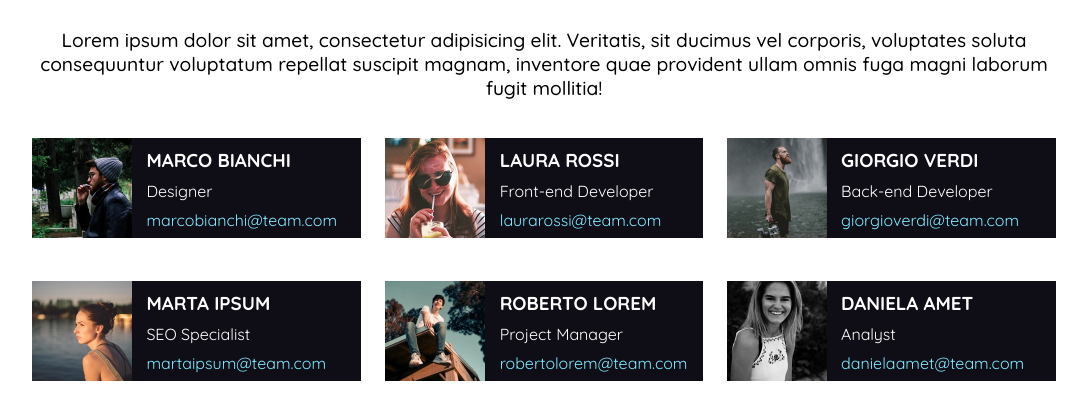
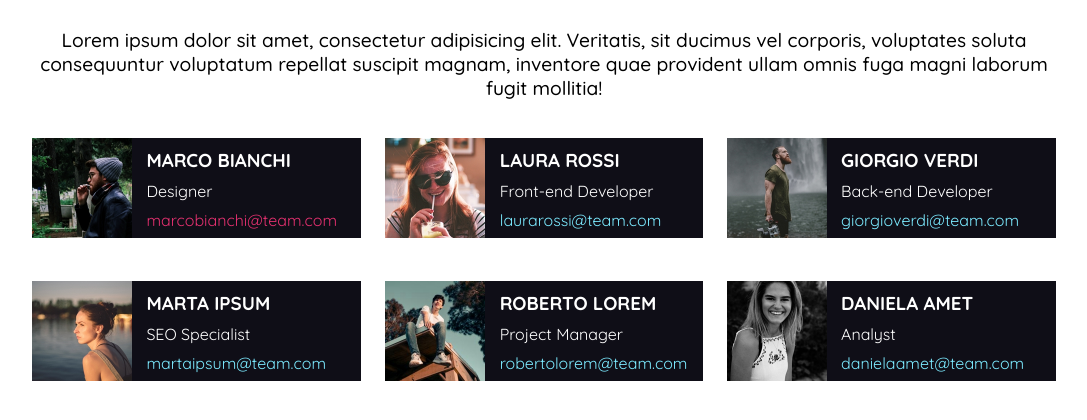
Before and after one commit to dilettamantovani/html-css-float-cards, a plain HTML site: page index.html in a window 1280 px wide. In both pictures the pointer is over the link "marcobianchi@team.com". Shown: the part 114-534 px from the top of the page, without its empty margins (96-1183 px from the left). Drawn offline with Linux system fonts and the light colour scheme.

Commit message:
added hover

```diff
--- a/css/style.css
+++ b/css/style.css
@@ -68,6 +68,10 @@
     color: rgb(124, 234, 255);
 }
 
+.email:hover {
+    color: #E53170;
+}
+
         /* CARDS SPECIFIC */
 .marco, .marta {
     margin: 18px 12px 25px 0;
```
